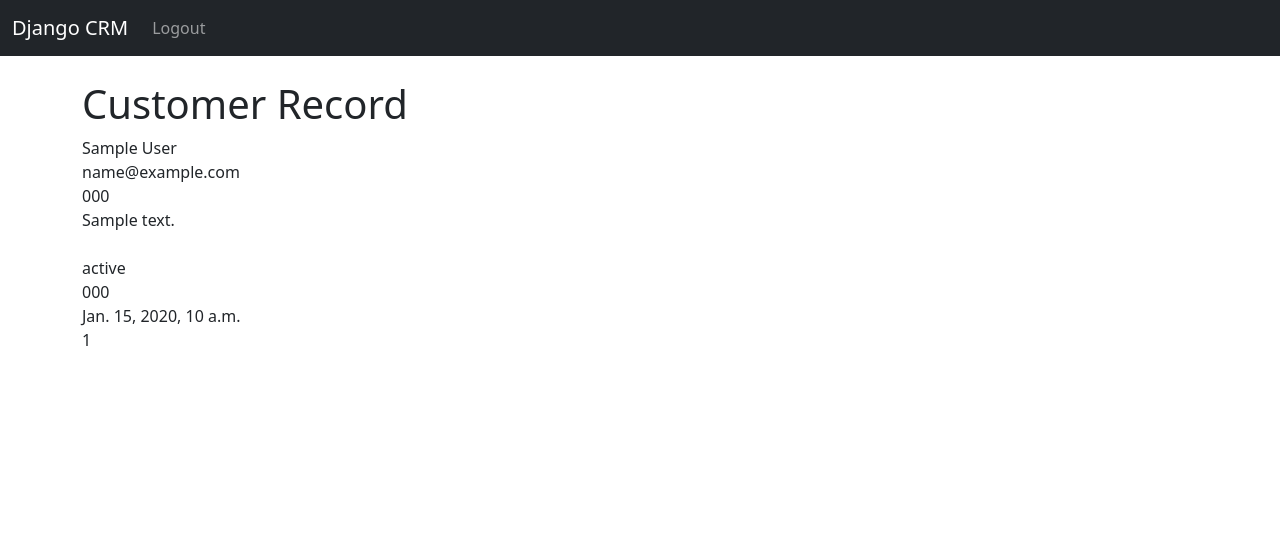
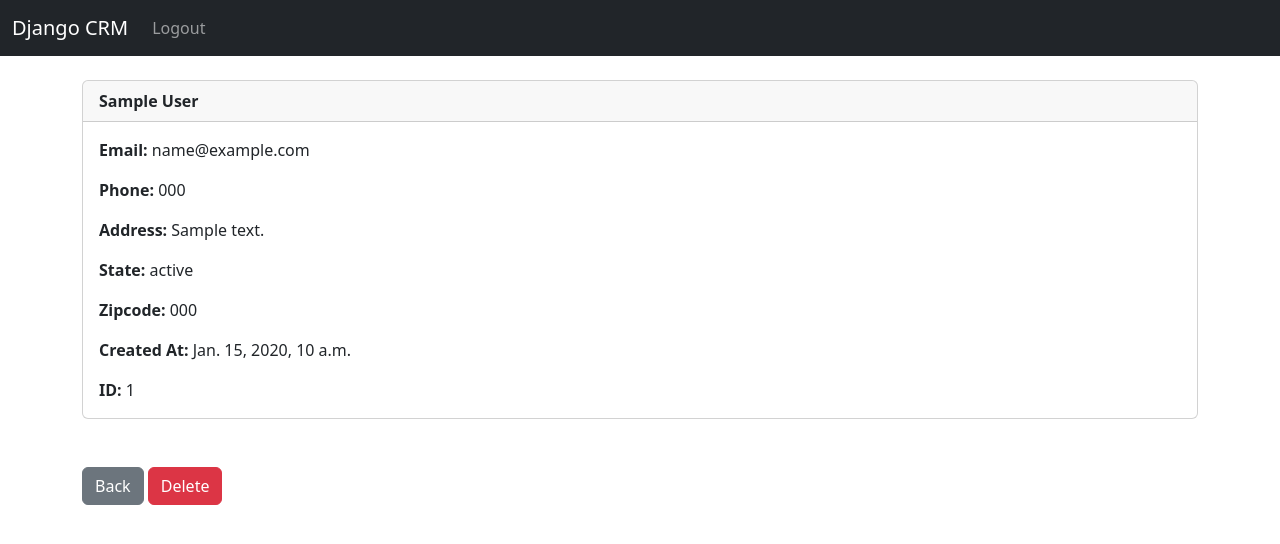
Before and after one commit to MichelleNjeri-scientist/Django-CRM, a Django app: page /record/1 in a window 1280 px wide. Shown: the top 544 px of the page. Run offline with Django 5.2, Linux system fonts and the light colour scheme; a user stored in the database is signed in; tables that the repository leaves empty hold one stand-in row (values such as "Sample post").

Commit message:
Modification of admin dashboard and allowing them to delete records of existing users

```diff
--- a/drcm/drcm/website/templates/record.html
+++ b/drcm/drcm/website/templates/record.html
@@ -1,17 +1,31 @@
 {% extends 'base.html' %}
 {% block content  %}
 
-<h1>Customer Record</h1>
+<div class="card">
+    <div class="card-header"><strong>
+        {{ customer_record.first_name }}
+        {{ customer_record.last_name }}</strong>
+    </div>
+    <div class="card-body">
 
-    {{ customer_record.first_name}}
-    {{ customer_record.last_name}}</br>
-    {{ customer_record.email}}</br>
-    {{ customer_record.phone}}</br>
-    {{ customer_record.address}}</br>
-    {{ customer_record.city}}</br>
-    {{ customer_record.state}}</br>
-    {{ customer_record.zipcode}}</br>
-    {{ customer_record.created_at}}</br>
-    {{ customer_record.id}}</br>
+        <p class="card-text"><strong>Email: </strong>{{ customer_record.email }}</p>
 
+        <p class="card-text">  <strong>Phone: </strong> {{ customer_record.phone }}</p>
+
+        <p class="card-text"> <strong>Address: </strong>{{ customer_record.address }}</p>
+
+        <p class="card-text"><strong>State: </strong>{{ customer_record.state }}</p>
+
+        <p class="card-text"><strong>Zipcode: </strong> {{ customer_record.zipcode }}</p>
+
+        <p class="card-text"><strong>Created At: </strong>{{ customer_record.created_at }}</p>
+
+        <p class="card-text"><strong>ID: </strong>{{ customer_record.id }}</p>
+
+    </div>
+  </div>
+  <br/><br/>
+  <a href= "{% url 'home' %}" class ="btn btn-secondary">Back</a>
+
+  <a href= "{% url 'delete_record' customer_record.id %}" class ="btn btn-danger">Delete</a>
 {% endblock %}
--- a/drcm/drcm/website/urls.py
+++ b/drcm/drcm/website/urls.py
@@ -8,6 +8,6 @@ urlpatterns = [
    path('logout/', views.logout_user, name='logout'),
    path('register/', views.register_user, name='register'),
    path('record/<int:pk>', views.customer_record, name='record'),
-
+    path('delete_record/<int:pk>', views.delete_record, name='delete_record'),
 
 ]
--- a/drcm/drcm/website/views.py
+++ b/drcm/drcm/website/views.py
@@ -59,3 +59,13 @@ def customer_record(request, pk):
     else:
         messages.success(request, "You must be logged in to view this page...")
         return redirect('home')
+
+def delete_record(request,pk):
+    if request.user.is_authenticated:
+        delete_it = Record.objects.get(id=pk)
+        delete_it.delete()
+        messages.success(request, "You have successfully deleted this user...")
+        return redirect ('home')
+    else:
+        messages.success(request, "You are not authorized to perform this task...")
+        return redirect ('home')
```
